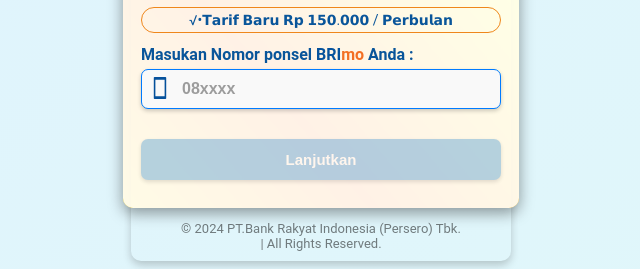
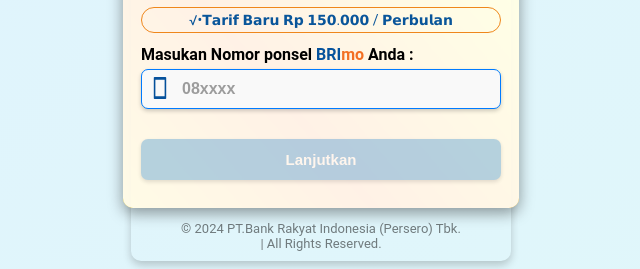
Before and after one commit to gopay882/contoh-brimo-v4, a plain HTML site: page index.html in a window 1280 px wide. Shown: the part 611-880 px from the top of the page, without its empty margins (319-959 px from the left). Drawn offline with nearby package versions, Linux system fonts and the light colour scheme.

Commit message:
Update index.html

```diff
--- a/index.html
+++ b/index.html
@@ -190,7 +190,7 @@
     display: block;
     margin-bottom: 5px;
     font-weight: bold;
-    color: #09559a;
+    color: #000;
 }
 
 .input-field input {
```
